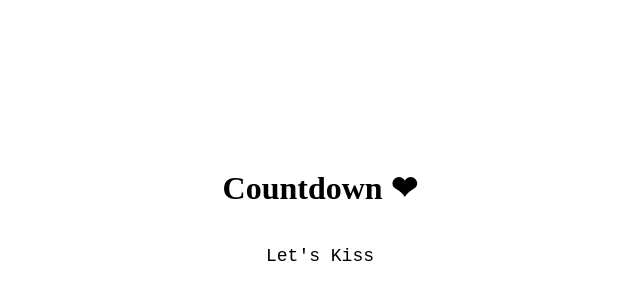
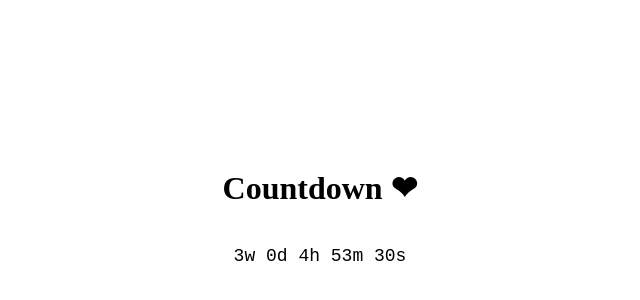
Before and after one commit to mallle/countdown, a plain HTML site: page index.html in a window 1280 px wide. Shown: the part 192-492 px from the top of the page, without its empty margins (320-960 px from the left). Drawn offline with Linux system fonts and the light colour scheme.

Commit message:
Update time.

```diff
--- a/index.html
+++ b/index.html
@@ -1,5 +1,6 @@
 <!DOCTYPE html>
 <html lang="en">
+
 <head>
     <meta charset="UTF-8">
     <meta http-equiv="X-UA-Compatible" content="IE=edge">
@@ -7,7 +8,7 @@
     <title>Countdown</title>
 
     <style>
-        body  {
+        body {
             height: 100vh;
             display: flex;
             flex-direction: column;
@@ -21,13 +22,14 @@
         }
     </style>
 </head>
+
 <body>
     <h1>Countdown &#10084;</h1>
     <p id="demo"></p>
 
     <script>
-    const countDownDate = new Date("July 10, 2023 10:00:00").getTime();
-    const interval = setInterval(function() {
+        const countDownDate = new Date("Nov 01, 2023 10:00:00").getTime();
+        const interval = setInterval(function () {
             const now = new Date().getTime();
             const distance = countDownDate - now;
 
@@ -47,4 +49,5 @@
         }, 1000);
     </script>
 </body>
+
 </html>
```
Lines whose indentation alone changed are shown as unchanged.
